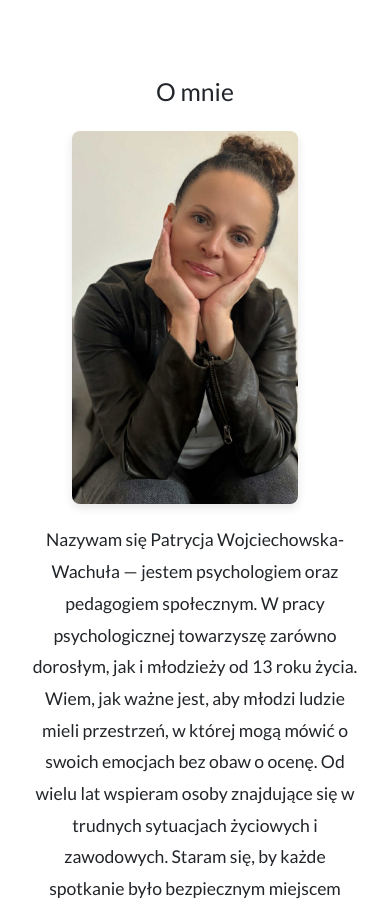
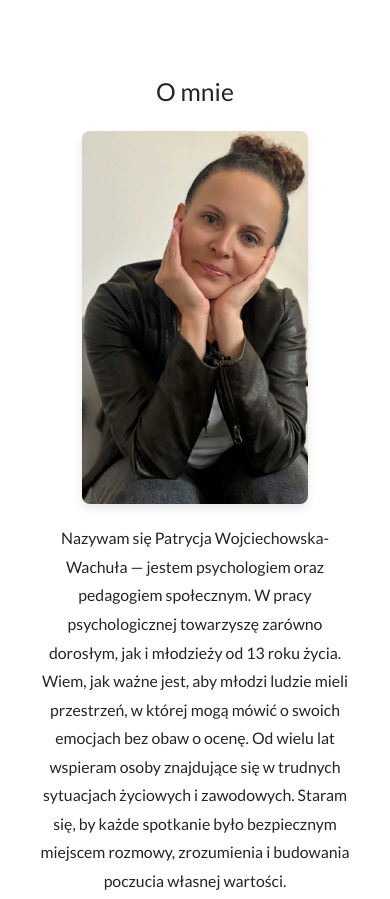
Before and after one commit to Mistrzcpp/strona, a plain HTML site: page index.html in a window 390 px wide. Shown: the part 847-1746 px from the top of the page. Drawn offline with nearby package versions, Linux system fonts and the light colour scheme.

Commit message:
Add files via upload

```diff
--- a/index.html
+++ b/index.html
@@ -253,9 +253,8 @@
           font-size: 0.95rem;
           text-align: center;
         }
-
-        .kontakt-info a {
-          font-size: 0.95rem;
+        body {
+          font-size: 0.9em;
         }
       }
     </style>
@@ -367,13 +366,9 @@
         >
           <!-- Obrazek -->
           <div
+            id="obrazek-div"
             class="col-md-4"
-            style="
-              max-width: 250px;
-              margin-right: 20px;
-              margin-bottom: 20px;
-              flex-shrink: 0;
-            "
+            style="max-width: 250px; margin-bottom: 20px; flex-shrink: 0"
           >
             <img
               src="./rsc/moje1.jpg"
```
